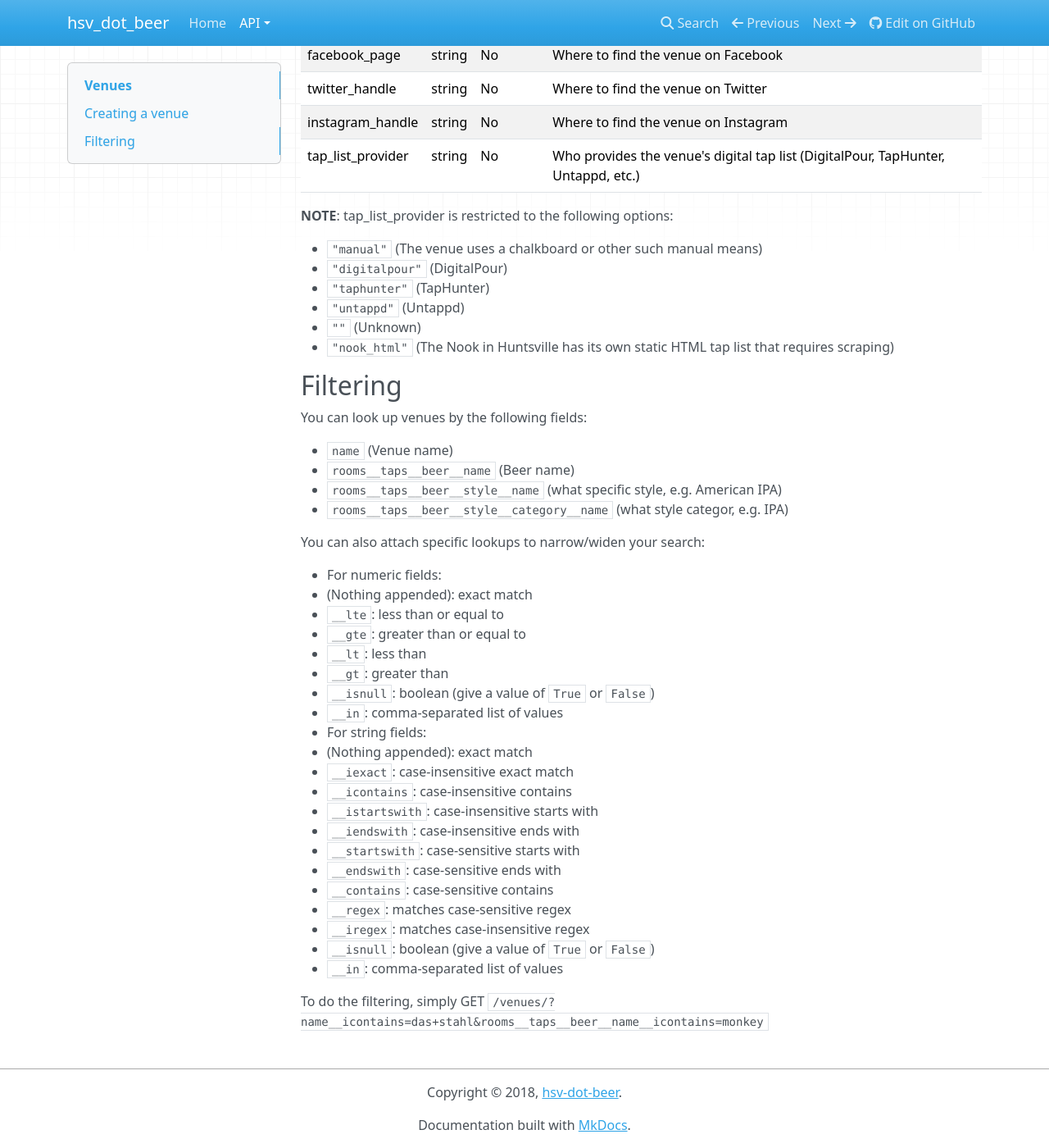
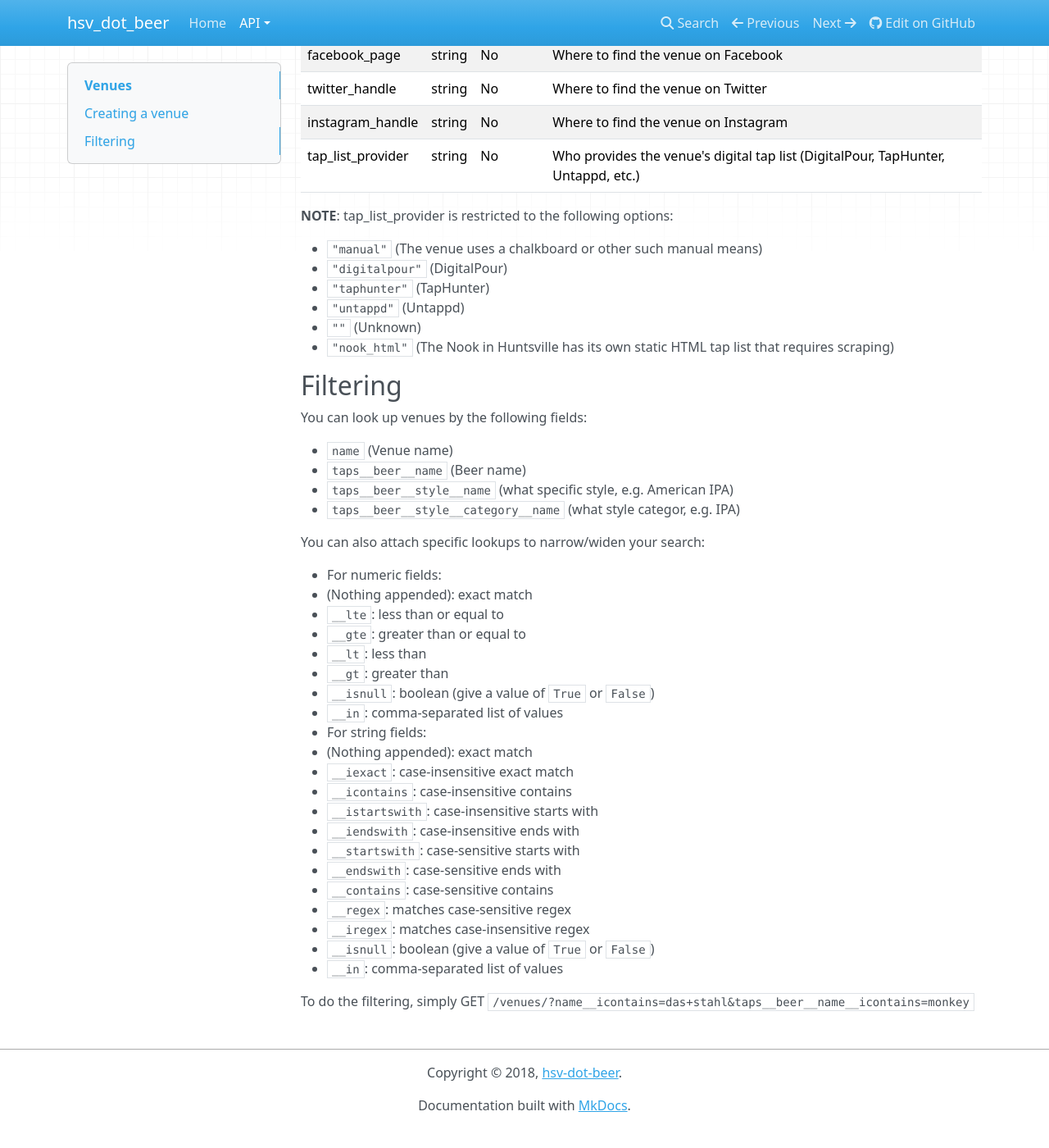
Before and after one commit to hsv-dot-beer/hsvdotbeer, an MkDocs documentation site: the page built from docs/venues/venues.md, in a window 1280 px wide and 1400 px high, scrolled down 581 px. Shown: the whole window at 82% size. Built offline with MkDocs 1.6.1, drawn with Linux system fonts in a browser that asks for light colours; nearby versions of some CDN libraries; after the commit the page ends 1957 px from its top, so only the background shows below that.

Commit message:
Drop rooms from docs

```diff
--- a/docs/venues/venues.md
+++ b/docs/venues/venues.md
@@ -37,9 +37,9 @@ tap_list_provider | string | No       | Who provides the venue's digital tap lis
 You can look up venues by the following fields:
 
 - `name` (Venue name)
-- `rooms__taps__beer__name` (Beer name)
-- `rooms__taps__beer__style__name` (what specific style, e.g. American IPA)
-- `rooms__taps__beer__style__category__name` (what style categor, e.g. IPA)
+- `taps__beer__name` (Beer name)
+- `taps__beer__style__name` (what specific style, e.g. American IPA)
+- `taps__beer__style__category__name` (what style categor, e.g. IPA)
 
 You can also attach specific lookups to narrow/widen your search:
 
@@ -67,4 +67,4 @@ You can also attach specific lookups to narrow/widen your search:
 
 
 To do the filtering, simply GET
-`/venues/?name__icontains=das+stahl&rooms__taps__beer__name__icontains=monkey`
+`/venues/?name__icontains=das+stahl&taps__beer__name__icontains=monkey`
--- a/mkdocs.yml
+++ b/mkdocs.yml
@@ -11,5 +11,4 @@ nav:
     - Authentication: 'api/authentication.md'
     - Users: 'api/users.md'
     - Venues: 'venues/venues.md'
-    - Rooms: 'venues/rooms.md'
     - Beers: 'beers/beers.md'
```
Also changed, not shown: docs/beers/beers.md (+2 -2 lines), docs/venues/rooms.md (deleted, +0 -22 lines).
